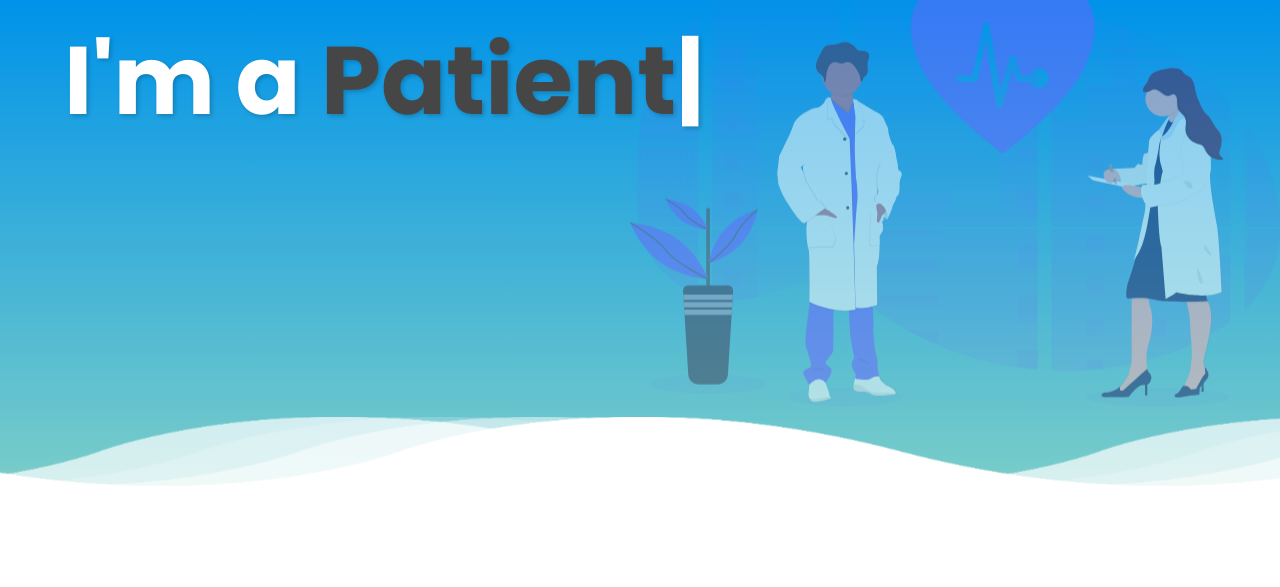
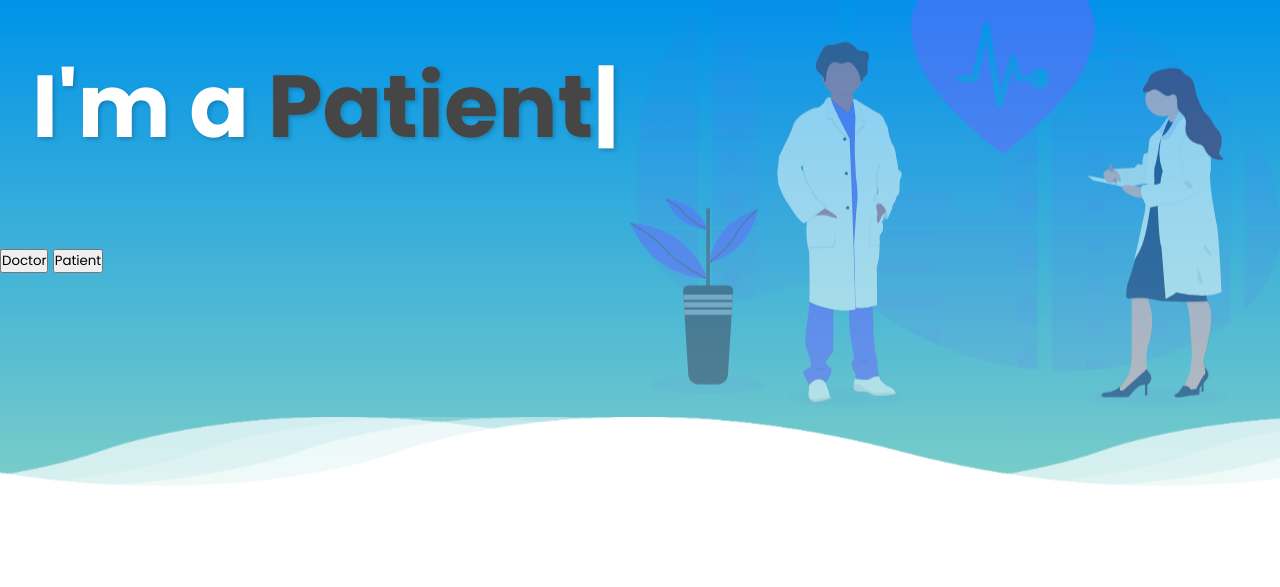
Before and after one commit to MSami625/AyurX, a plain HTML site: page index.html in a window 1280 px wide. Shown: the part 213-800 px from the top of the page. Drawn offline with nearby package versions, Linux system fonts and the light colour scheme.

Commit message:
shubham4

```diff
--- a/index.html
+++ b/index.html
@@ -24,8 +24,12 @@
         <div class="wave" id="wave3" ></div>
         <div class="wave" id="wave4" ></div>
 
-        <div class="main_text" id="text_main">
+        <div class="main_text">
             <h1  id="text_main">I'm a <span class="multitext"></span> </h1>
+        </div>
+        <div class="main_btn ">
+            <button class="doc_btn">Doctor</button>
+            <button class="pat_btn">Patient</button>
         </div>
 
     </section>
--- a/style.css
+++ b/style.css
@@ -102,6 +102,7 @@ section{
     color: #fff;
     text-decoration: none;
 
+
 }
 
 .back_img{
@@ -116,21 +117,21 @@ section{
 }
 .main_text{
     width: 800px;
-    height: 500px;
+    height: 300px;
     position: relative;
     display: flex;
+    justify-content: center;
     align-items: center;
 
-
-
+    margin-top: 10rem;
 
 
 }
 #text_main{
     margin-left: 2rem;
-    margin-top: 3rem;
+    left: 0;
     position: absolute;
-    font-size: 6rem;
+    font-size: 5.5rem;
     color: #ffffff;
     text-shadow: 2px 2px 4px rgba(0,0,0, .2);
     animation: animate 4s ease-in-out infinite ;
```
